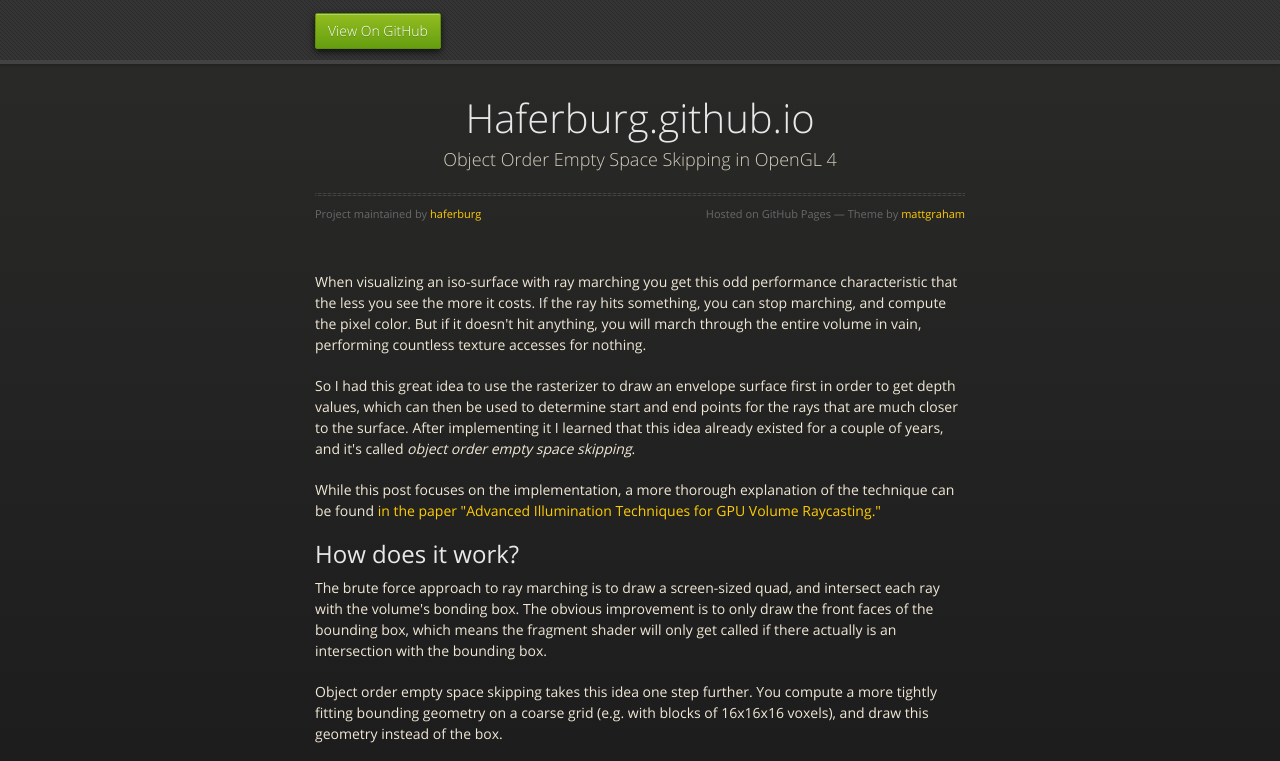
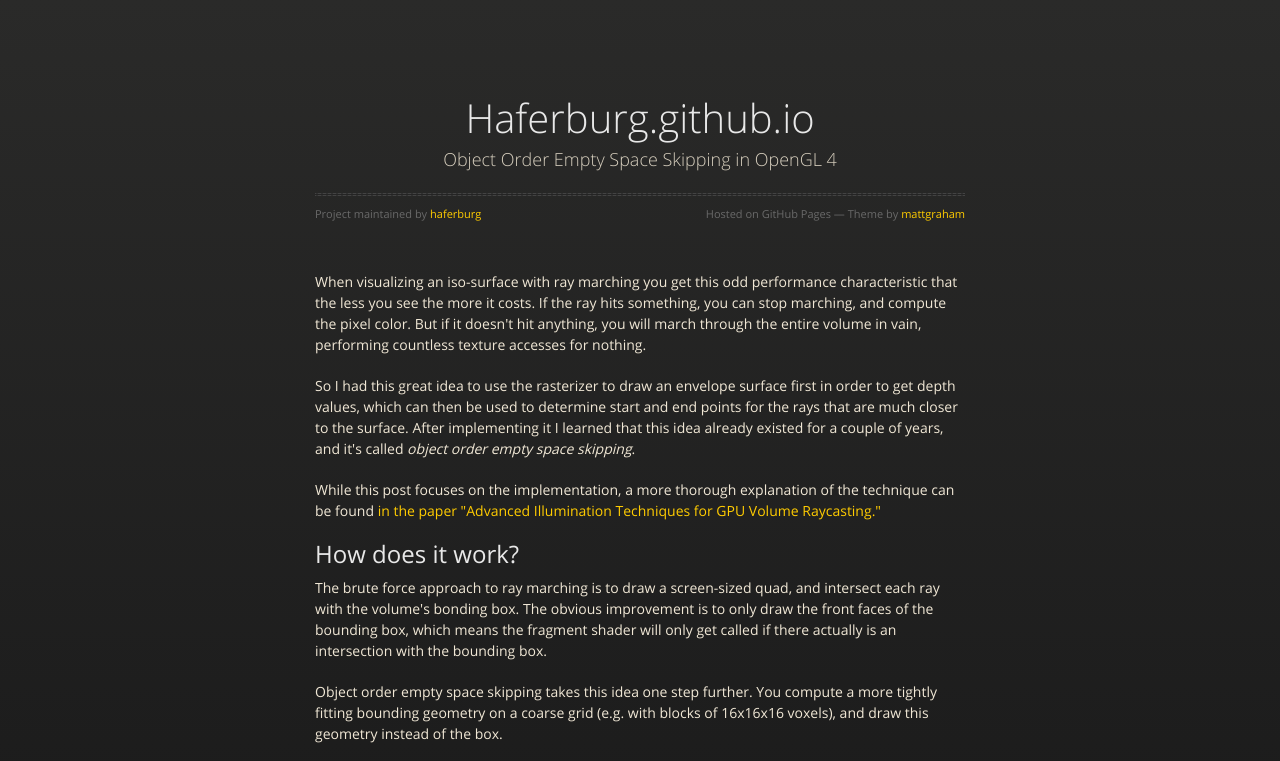
Before and after one commit to haferburg/haferburg.github.io, a plain HTML site: page index.html in a window 1280 px wide. Shown: the top 761 px of the page. Drawn offline with nearby package versions, Linux system fonts and the light colour scheme.

Commit message:
Removed header

```diff
--- a/index.html
+++ b/index.html
@@ -18,11 +18,6 @@
 
   </head>
   <body>
-      <div id="header">
-        <nav>
-          <li class="fork"><a href="https://github.com/haferburg">View On GitHub</a></li>
-        </nav>
-      </div><!-- end header -->
 
     <div class="wrapper">
 
```
